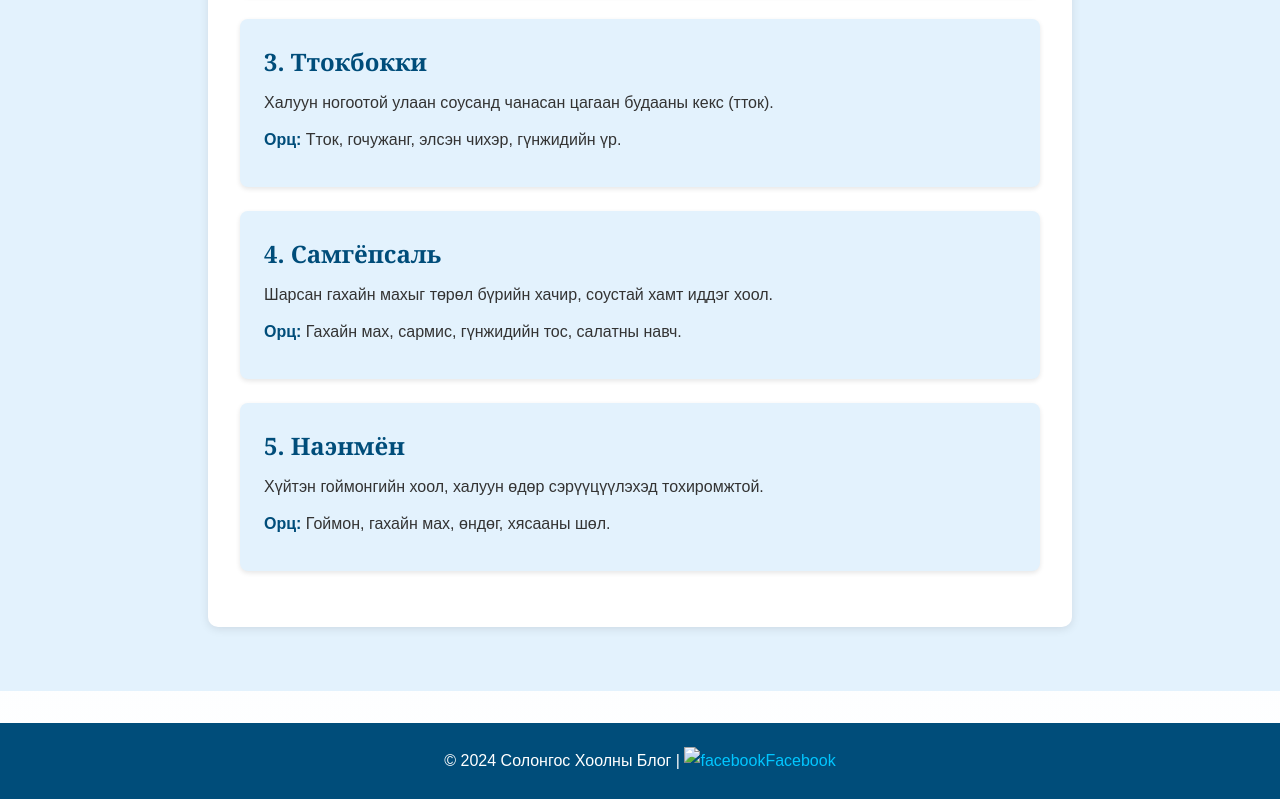
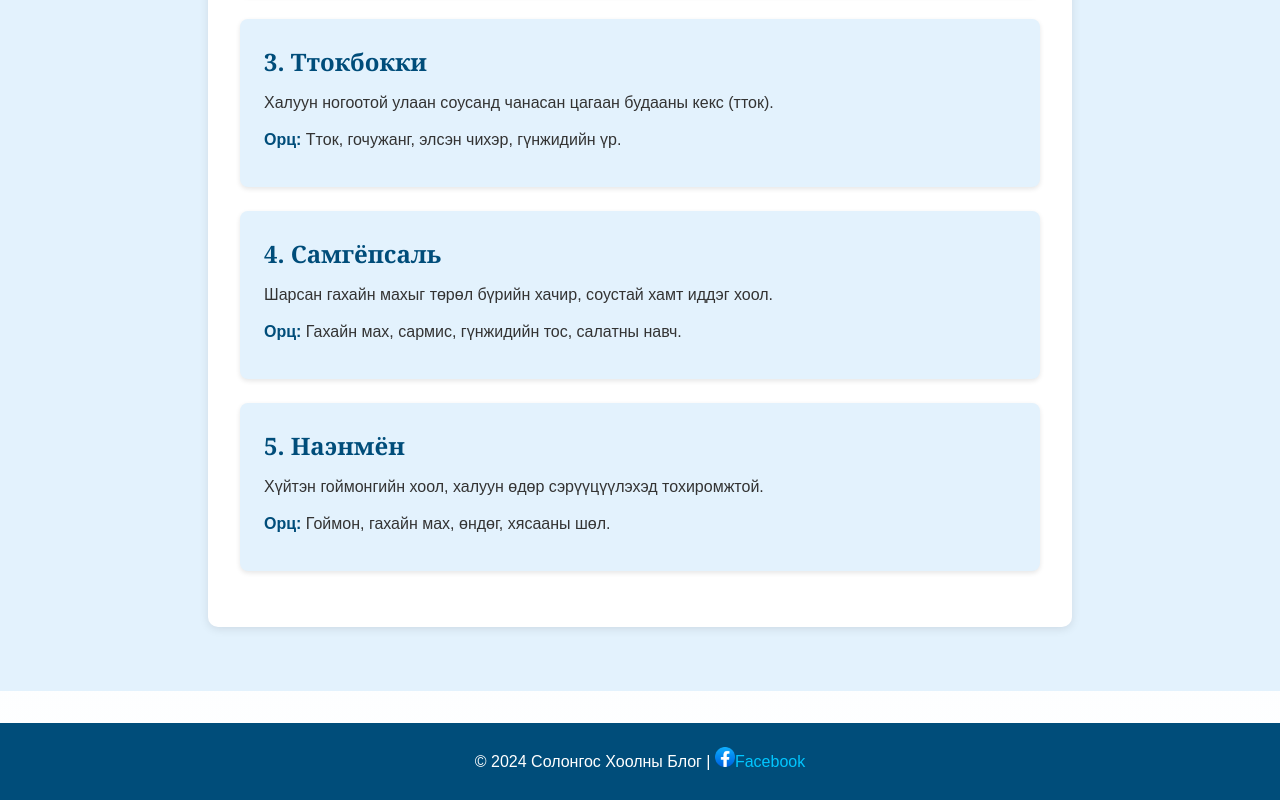
Before and after one commit to Batorgil247/Anhaa, a plain HTML site: page recipes.html in a window 1280 px wide. Shown: the part 817-1617 px from the top of the page. Drawn offline with Linux system fonts and the light colour scheme.

Commit message:
recipes.html

```diff
--- a/recipes.html
+++ b/recipes.html
@@ -6,7 +6,7 @@
     <meta name="description" content="Солонгос хоолны жорууд">
     <title>Жор - Солонгос Хоолны Блог</title>
     <link rel="stylesheet" href="styles.css">
-    <link rel="icon" href="images/icon.png" type="image/x-icon">
+    <link rel="icon" href="icon.png" type="image/x-icon">
 </head>
 <body>
     <header>
@@ -59,7 +59,7 @@
     </main>
 
     <footer>
-        <p>&copy; 2024 Солонгос Хоолны Блог | <a href="https://www.facebook.com/profile.php?id=100033880793266"><img src="images/facebook.svg.png" alt="facebook" style="height: 20px; width: 20px;">Facebook</p>
+        <p>&copy; 2024 Солонгос Хоолны Блог | <a href="https://www.facebook.com/profile.php?id=100033880793266"><img src="facebook.svg.png" alt="facebook" style="height: 20px; width: 20px;">Facebook</p>
         </footer>
 </body>
 </html>
```
